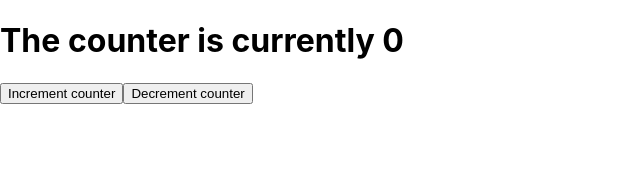
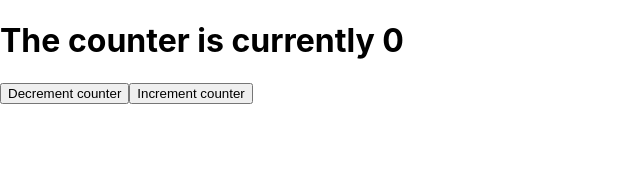
Before and after one commit to shafali03/click-counter-react, a React (Create React App) app: page / in a window 1280 px wide. Shown: the top 173 px of the page, without its empty margins (0-640 px from the left). Built offline with nearby package versions, Linux system fonts and the light colour scheme.

Commit message:
refactor: Change the position of buttons

```diff
--- a/src/App.js
+++ b/src/App.js
@@ -44,16 +44,16 @@ class App extends Component {
           The counter cannot go below 0
         </div>
         <button
+          data-test="decrement-button"
+          onClick={this.decrementCounter}
+        >
+          Decrement counter
+        </button>
+        <button
           data-test="increment-button"
           onClick={this.incrementCounter}
         >
           Increment counter
-        </button>
-        <button
-          data-test="decrement-button"
-          onClick={this.decrementCounter}
-        >
-          Decrement counter
         </button>
       </div>
     );
```
